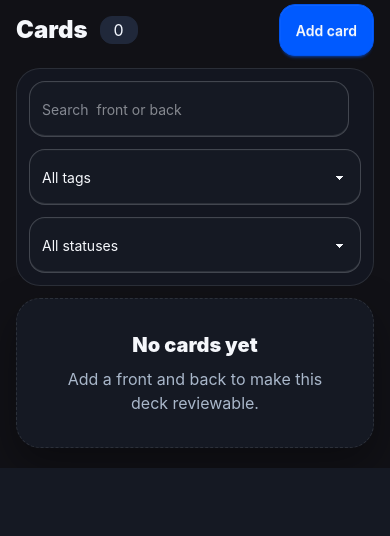
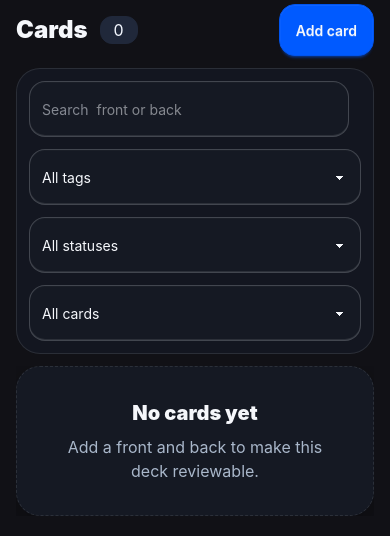
Before and after one commit to oliver-louis/FlashCram, a Django app: page /decks/00000000-0000-0000-0000-000000000001/ in a window 390 px wide. Shown: the part 852-1388 px from the top of the page. Before the commit the page ends 1320 px from the top, so only its background shows below. Run offline with Django 5.2, Linux system fonts and the light colour scheme; tables that the repository leaves empty hold one stand-in row (values such as "Sample post"); data that the repository does not hold is empty.

Commit message:
Fix mobile deck view filters and tag overflow

```diff
--- a/cards/services.py
+++ b/cards/services.py
@@ -218,11 +218,12 @@ def copy_cards_to_deck(cards, deck) -> int:
     return copied
 
 
-def filter_cards_for_deck(deck, query="", tag="", status="") -> list:
+def filter_cards_for_deck(deck, query="", tag="", status="", marked="") -> list:
     query = (query or "").strip().lower()
     normalized_tag = normalize_tags(tag)
     selected_tag = normalized_tag[0] if normalized_tag else ""
     selected_status = (status or "").strip()
+    selected_marked = (marked or "").strip()
     cards = list(cards_for_deck(deck))
 
     if query:
@@ -235,6 +236,10 @@ def filter_cards_for_deck(deck, query="", tag="", status="") -> list:
         cards = [card for card in cards if selected_tag in (card.tags or [])]
     if selected_status:
         cards = [card for card in cards if card.status == selected_status]
+    if selected_marked == "marked":
+        cards = [card for card in cards if card.is_marked]
+    elif selected_marked == "unmarked":
+        cards = [card for card in cards if not card.is_marked]
     return cards
 
 
--- a/cards/templates/cards/deck_detail.html
+++ b/cards/templates/cards/deck_detail.html
@@ -3,10 +3,10 @@
 {% block title %}{{ deck.name }} | FlashCram{% endblock %}
 
 {% block content %}
-  <div class="flex flex-col gap-6">
+  <div class="flex max-w-full flex-col gap-6 overflow-x-hidden">
     <a class="btn btn-ghost w-fit rounded-2xl px-2" href="{% url 'cards:home' %}">‹ Back to decks</a>
 
-    <section class="fc-card overflow-hidden rounded-3xl p-4 sm:p-5" x-data="{ reviewOpen: false }">
+    <section class="fc-card max-w-full overflow-hidden rounded-3xl p-4 sm:p-5" x-data="{ reviewOpen: false }">
       <div class="flex flex-col gap-4 sm:flex-row sm:items-center sm:justify-between">
         <div>
           <p class="text-sm font-semibold uppercase tracking-[0.18em] text-primary">Review</p>
@@ -36,13 +36,8 @@
               </div>
               <button class="btn btn-primary fc-tap rounded-2xl" type="submit">Start tag review</button>
             </div>
-            <div class="mt-3 flex flex-wrap gap-2">
-              {% for tag in deck.tags_used %}
-                <label class="btn btn-sm btn-outline rounded-2xl has-[:checked]:btn-primary">
-                  <input class="hidden" type="checkbox" name="tags" value="{{ tag }}">
-                  {{ tag }}
-                </label>
-              {% endfor %}
+            <div class="mt-3 min-w-0 max-w-full">
+              {% include "cards/partials/tag_list_collapsible.html" with tags=deck.tags_used selectable=True %}
             </div>
           </form>
         {% endif %}
@@ -62,7 +57,7 @@
         </div>
         <a class="btn btn-primary fc-tap rounded-2xl" href="{% url 'cards:card_create' deck.id %}" hx-get="{% url 'cards:card_create' deck.id %}" hx-target="#card-form-slot" hx-swap="innerHTML">Add card</a>
       </div>
-      <form id="card-filter-form" class="fc-glass grid gap-3 rounded-3xl p-3 sm:grid-cols-[1fr_auto_auto]" hx-get="{% url 'cards:card_list' deck.id %}" hx-target="#card-list" hx-swap="outerHTML" hx-trigger="keyup changed delay:250ms from:input[name='q'], search from:input[name='q'], change from:select[name='tag'], change from:select[name='status']">
+      <form id="card-filter-form" class="fc-glass grid max-w-full gap-3 overflow-hidden rounded-3xl p-3 sm:grid-cols-2 lg:grid-cols-[1fr_auto_auto_auto]" hx-get="{% url 'cards:card_list' deck.id %}" hx-target="#card-list" hx-swap="outerHTML" hx-trigger="keyup changed delay:250ms from:input[name='q'], search from:input[name='q'], change from:select[name='tag'], change from:select[name='status'], change from:select[name='marked']">
         <label class="input input-bordered flex h-14 items-center gap-2 rounded-2xl">
           <span class="text-base-content/50">Search</span>
           <input class="grow" type="search" name="q" value="{{ query }}" placeholder="front or back">
@@ -79,6 +74,11 @@
           <option value="less" {% if selected_status == "less" %}selected{% endif %}>Show less</option>
           <option value="hidden" {% if selected_status == "hidden" %}selected{% endif %}>Hidden</option>
         </select>
+        <select class="select select-bordered h-14 w-full rounded-2xl sm:w-44" name="marked" aria-label="Filter by marked">
+          <option value="">All cards</option>
+          <option value="marked" {% if selected_marked == "marked" %}selected{% endif %}>Marked</option>
+          <option value="unmarked" {% if selected_marked == "unmarked" %}selected{% endif %}>Unmarked</option>
+        </select>
       </form>
       {% include "cards/partials/card_list.html" %}
     </section>
--- a/cards/templates/cards/partials/card_list.html
+++ b/cards/templates/cards/partials/card_list.html
@@ -1,4 +1,4 @@
-<div id="card-list" class="grid gap-3">
+<div id="card-list" class="grid max-w-full gap-3 overflow-hidden">
   {% for card in cards %}
     {% include "cards/partials/card_row.html" %}
   {% empty %}
--- a/cards/templates/cards/partials/deck_header.html
+++ b/cards/templates/cards/partials/deck_header.html
@@ -1,4 +1,4 @@
-<section id="deck-header" class="fc-card rounded-3xl p-5 sm:p-6">
+<section id="deck-header" class="fc-card max-w-full overflow-hidden rounded-3xl p-5 sm:p-6">
   <div class="flex flex-col gap-4 sm:flex-row sm:items-start sm:justify-between">
     <div class="min-w-0">
       <p class="text-sm font-semibold uppercase tracking-[0.18em] text-primary">Deck</p>
@@ -21,10 +21,8 @@
   </div>
 
   {% if deck.tags_used %}
-    <div class="mt-5 flex flex-wrap gap-2">
-      {% for tag in deck.tags_used %}
-        <span class="badge badge-outline rounded-xl">{{ tag }}</span>
-      {% endfor %}
+    <div class="mt-5 min-w-0 max-w-full">
+      {% include "cards/partials/tag_list_collapsible.html" with tags=deck.tags_used selectable=False %}
     </div>
   {% endif %}
 
--- a/cards/templates/cards/partials/review_card.html
+++ b/cards/templates/cards/partials/review_card.html
@@ -18,7 +18,7 @@
     <progress class="progress progress-primary mt-4 h-2" value="{{ progress_current }}" max="{{ progress_total }}"></progress>
   </header>
 
-  <div x-data="{ revealed: false, menuOpen: false }" class="flex flex-1 flex-col gap-4">
+  <div x-data="{ revealed: {{ initial_revealed|yesno:'true,false' }}, menuOpen: false }" class="flex flex-1 flex-col gap-4">
     <div role="button" tabindex="0" class="fc-review-card flex flex-1 flex-col rounded-3xl p-6 text-left transition active:scale-[0.99]" @click="revealed = !revealed" @keydown.enter.prevent="revealed = !revealed" @keydown.space.prevent="revealed = !revealed">
       <div class="flex items-center justify-between gap-3">
         <p class="text-sm font-semibold uppercase tracking-[0.18em] text-primary" x-text="revealed ? 'Back' : 'Front'"></p>
--- a/cards/views.py
+++ b/cards/views.py
@@ -55,7 +55,14 @@ def deck_detail(request, deck_id):
     return render(
         request,
         "cards/deck_detail.html",
-        {"deck": deck, "cards": cards_for_deck(deck), "query": "", "selected_tag": "", "selected_status": ""},
+        {
+            "deck": deck,
+            "cards": cards_for_deck(deck),
+            "query": "",
+            "selected_tag": "",
+            "selected_status": "",
+            "selected_marked": "",
+        },
     )
 
 
@@ -64,7 +71,14 @@ def card_list(request, deck_id):
     query = request.GET.get("q", "")
     selected_tag = request.GET.get("tag", "")
     selected_status = request.GET.get("status", "")
-    cards = filter_cards_for_deck(deck, query=query, tag=selected_tag, status=selected_status)
+    selected_marked = request.GET.get("marked", "")
+    cards = filter_cards_for_deck(
+        deck,
+        query=query,
+        tag=selected_tag,
+        status=selected_status,
+        marked=selected_marked,
+    )
     return render(
         request,
         "cards/partials/card_list.html",
@@ -74,7 +88,13 @@ def card_list(request, deck_id):
             "query": query,
             "selected_tag": selected_tag,
             "selected_status": selected_status,
-            "is_filtered": bool(query.strip() or selected_tag.strip() or selected_status.strip()),
+            "selected_marked": selected_marked,
+            "is_filtered": bool(
+                query.strip()
+                or selected_tag.strip()
+                or selected_status.strip()
+                or selected_marked.strip()
+            ),
         },
     )
 
@@ -336,7 +356,7 @@ def review_mark(request):
         return htmx_redirect(reverse("cards:home"))
     card = current_review_card(session)
     mark_card(card)
-    return render(request, "cards/partials/review_card.html", review_context(session))
+    return render(request, "cards/partials/review_card.html", review_context(session, initial_revealed=True))
 
 
 def review_edit(request):
@@ -387,7 +407,7 @@ def review_undo(request):
     return render(request, "cards/partials/review_card.html", review_context(session))
 
 
-def review_context(session):
+def review_context(session, initial_revealed=False):
     deck = session_deck(session)
     card = current_review_card(session)
     progress_current, progress_total = review_progress(session)
@@ -401,6 +421,7 @@ def review_context(session):
         "progress_total": progress_total,
         "can_undo": bool(session.get("log")),
         "is_hidden_mode": session.get("mode") == REVIEW_HIDDEN_MODE,
+        "initial_revealed": initial_revealed,
     }
 
 
--- a/templates/base.html
+++ b/templates/base.html
@@ -88,7 +88,7 @@
         </div>
       </nav>
     </header>
-    <main class="fc-shell mx-auto flex w-full max-w-5xl flex-col px-4 py-5 sm:px-6 md:py-8">
+    <main class="fc-shell mx-auto flex w-full max-w-5xl flex-col overflow-x-hidden px-4 py-5 sm:px-6 md:py-8">
       {% block content %}{% endblock %}
     </main>
   </body>
```
Also changed, not shown: cards/templates/cards/partials/card_row.html (+5 -5 lines), cards/templates/cards/partials/tag_list_collapsible.html (added, +19 -0 lines), cards/tests/test_views.py (+87 -1 lines), static/css/app.css.
